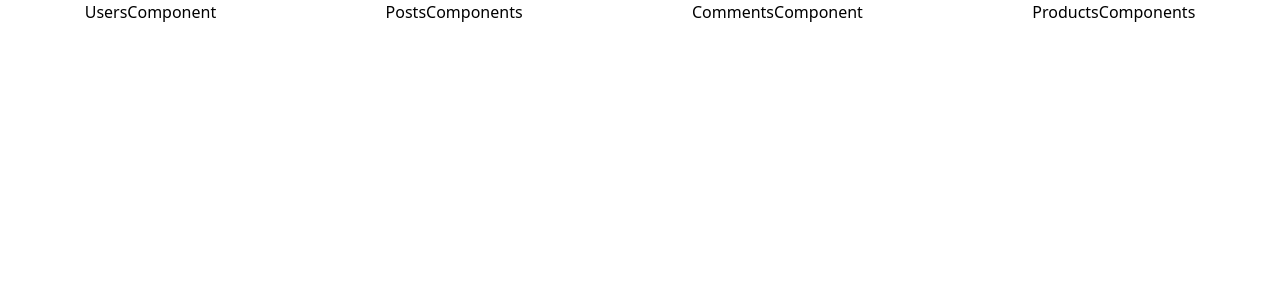
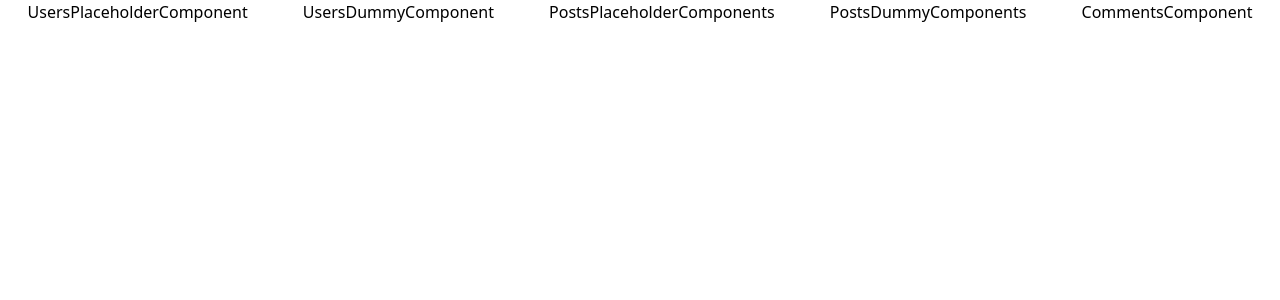
Before and after one commit to OleksandrUntervald/React_2025, a React (Vite) app: page / in a window 1280 px wide. Shown: the top 300 px of the page. Built offline with nearby package versions, Linux system fonts and the light colour scheme.

Commit message:
Lesson3_HW2-was-done

```diff
--- a/src/components/PostsComponents.tsx
+++ /dev/null
@@ -1,7 +0,0 @@
-export const PostsComponents = () => {
-    return (
-        <div>
-            PostsComponents
-        </div>
-    )
-}
--- /dev/null
+++ b/src/components/PostsDummyComponents.tsx
@@ -0,0 +1,7 @@
+export const PostsDummyComponents = () => {
+    return (
+        <div>
+            PostsDummyComponents
+        </div>
+    )
+}
--- /dev/null
+++ b/src/components/PostsPlaceholderComponents.tsx
@@ -0,0 +1,7 @@
+export const PostsPlaceholderComponents = () => {
+    return (
+        <div>
+            PostsPlaceholderComponents
+        </div>
+    )
+}
--- a/src/components/ProductsComponents.tsx
+++ /dev/null
@@ -1,7 +0,0 @@
-export const ProductsComponents = () => {
-    return (
-        <div>
-            ProductsComponents
-        </div>
-    )
-}
--- a/src/components/UsersComponent.tsx
+++ /dev/null
@@ -1,7 +0,0 @@
-export const UsersComponent = () => {
-    return (
-        <div>
-            UsersComponent
-        </div>
-    )
-}
--- /dev/null
+++ b/src/components/UsersDummyComponent.tsx
@@ -0,0 +1,7 @@
+export const UsersDummyComponent = () => {
+    return (
+        <div>
+            UsersDummyComponent
+        </div>
+    )
+}
--- /dev/null
+++ b/src/components/UsersPlaceholderComponent.tsx
@@ -0,0 +1,7 @@
+export const UsersPlaceholderComponent = () => {
+    return (
+        <div>
+            UsersPlaceholderComponent
+        </div>
+    )
+}
--- a/src/components/menu/Menu.tsx
+++ b/src/components/menu/Menu.tsx
@@ -1,16 +1,19 @@
 import {Link} from "react-router-dom";
 import {CommentsComponent} from "../CommentsComponent.tsx";
-import {PostsComponents} from "../PostsComponents.tsx";
-import {UsersComponent} from "../UsersComponent.tsx";
-import {ProductsComponents} from "../ProductsComponents.tsx";
+import {UsersPlaceholderComponent} from "../UsersPlaceholderComponent.tsx";
+import {UsersDummyComponent} from "../UsersDummyComponent.tsx";
+import {PostsPlaceholderComponents} from "../PostsPlaceholderComponents.tsx";
+import {PostsDummyComponents} from "../PostsDummyComponents.tsx";
+
 
 export const Menu = () => {
     return(
         <ul className='flex justify-around'>
-            <li><Link to={'/users'}><UsersComponent/></Link></li>
-            <li><Link to={'/posts'}><PostsComponents/></Link></li>
-            <li><Link to={'/comments'}><CommentsComponent/></Link></li>
-            <li><Link to={'/products'}><ProductsComponents/></Link></li>
+            <li><Link to={'/users/jsonplaceholder'}><UsersPlaceholderComponent/></Link></li>
+            <li><Link to={'/users/dummyjson'}><UsersDummyComponent/></Link></li>
+            <li><Link to={'/posts/jsonplaceholder'}><PostsPlaceholderComponents/></Link></li>
+            <li><Link to={'/posts/dummyjson'}><PostsDummyComponents/></Link></li>
+            <li><Link to={'/comments/jsonplaceholder'}><CommentsComponent/></Link></li>
         </ul>
     )
 }
```
Also changed, not shown: src/routes/router.tsx (+5 -4 lines), 1 other file (tests, documents, lock files or other folders).
